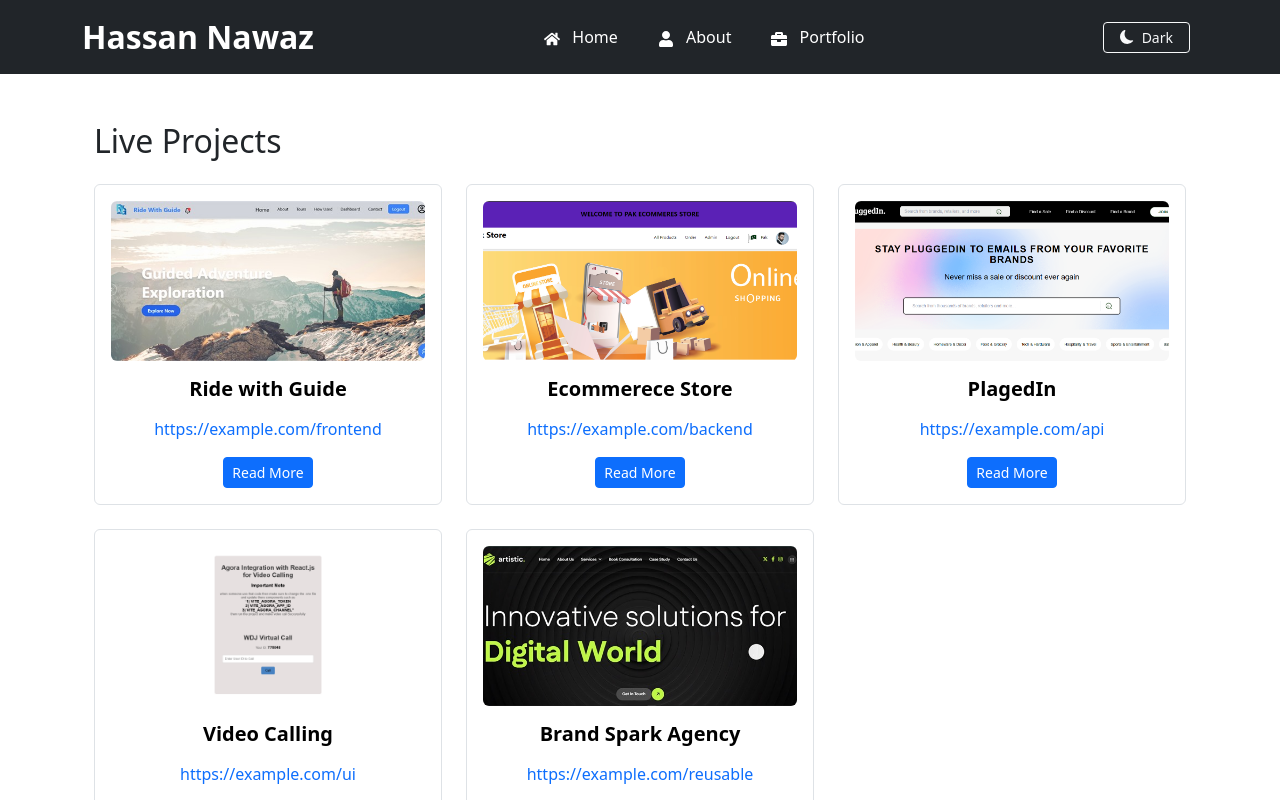
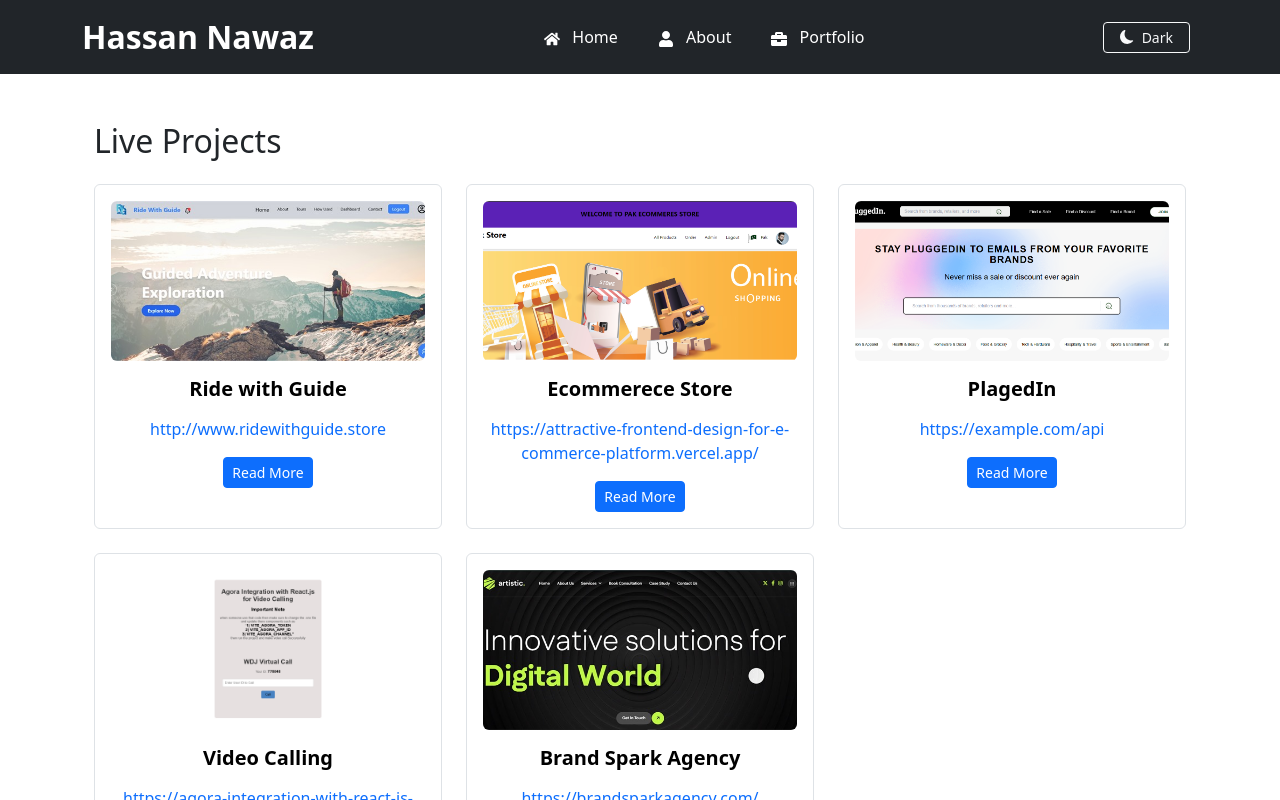
Before and after one commit to HN-Hassan-Nawaz/Hassan-Nawaz-Portfolio, a Next.js app: page /portfolio in a window 1280 px wide. Shown: the top 800 px of the page. Built offline with nearby package versions, Linux system fonts and the light colour scheme.

Commit message:
Initial commit for hn portfolio

```diff
--- a/app/portfolio/page.jsx
+++ b/app/portfolio/page.jsx
@@ -10,12 +10,12 @@ export default function Cards() {
         {
             title: "Ride with Guide",
             image: "/projects/rwg.jpg",
-            url: "https://example.com/frontend"
+            url: "http://www.ridewithguide.store"
         },
         {
             title: "Ecommerece Store",
-            image: "/projects/ecommerence store.png",
-            url: "https://example.com/backend"
+            image: "/projects/store.PNG",
+            url: "https://attractive-frontend-design-for-e-commerce-platform.vercel.app/"
         },
         {
             title: "PlagedIn",
@@ -25,12 +25,12 @@ export default function Cards() {
         {
             title: "Video Calling",
             image: "/projects/agora.PNG",
-            url: "https://example.com/ui"
+            url: "https://agora-integration-with-react-js-hyrm.vercel.app/"
         },
         {
             title: "Brand Spark Agency",
             image: "/projects/marketing.jpg",
-            url: "https://example.com/reusable"
+            url: "https://brandsparkagency.com/"
         }
     ];
 
```
Also changed, not shown: public/projects/store.PNG (renamed from public/projects/ecommerence store.PNG).
